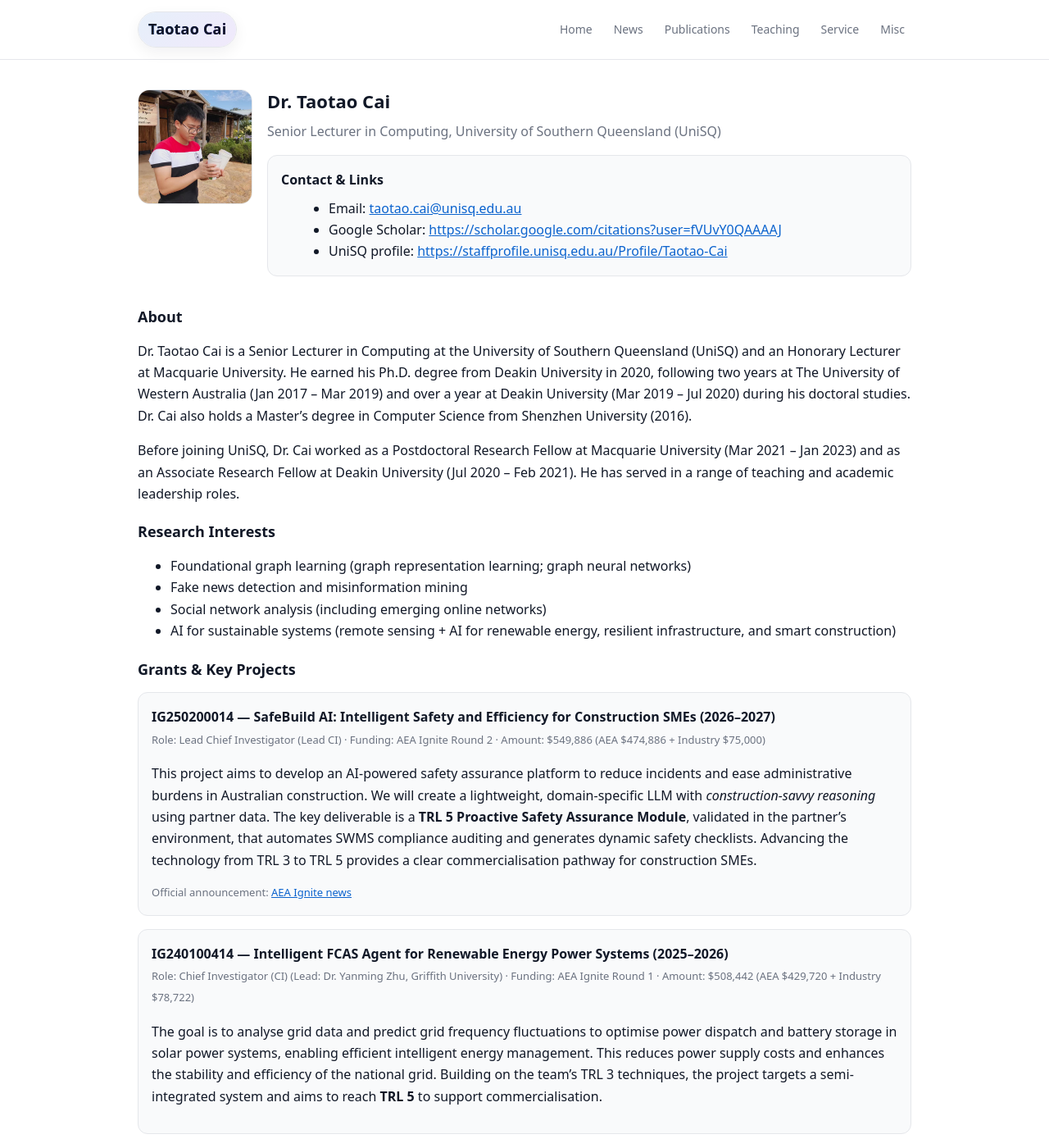
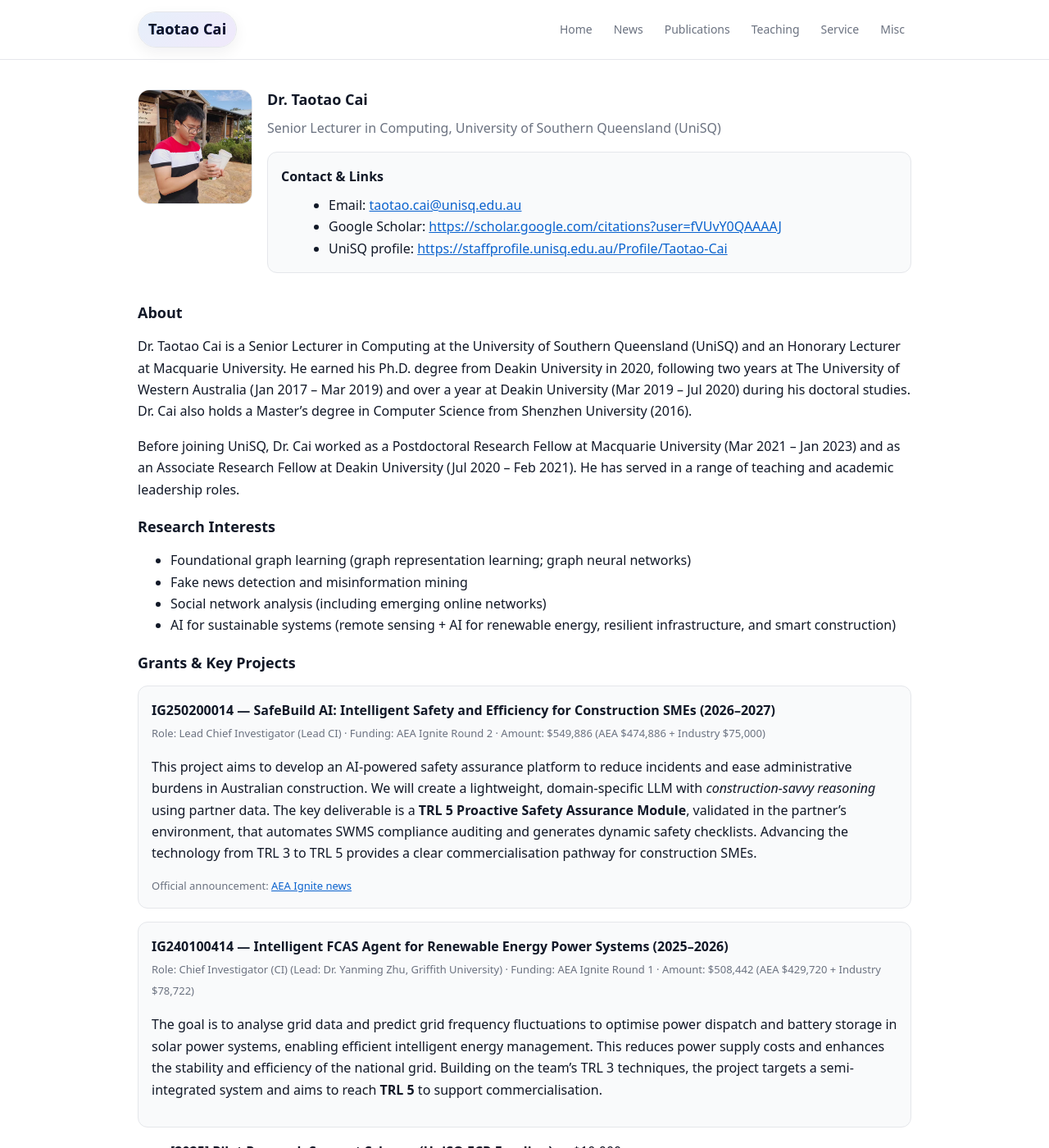
Before and after one commit to Taotao1992/Taotao1992.github.io, a Jekyll site: the page built from index.md, in a window 1280 px wide and 1400 px high. Shown: the whole window at 82% size. Built offline with Jekyll 4.4.1, drawn with Linux system fonts in a browser that asks for light colours.

Commit message:
Match page titles (h1) size to section headings (h2)

```diff
--- a/assets/style.css
+++ b/assets/style.css
@@ -47,9 +47,9 @@ nav{display:flex;flex-wrap:wrap;gap:10px}
 nav a{color:var(--muted);text-decoration:none;font-size:14px;padding:6px 8px;border-radius:8px}
 nav a:hover{color:var(--fg);background:#f3f4f6}
 
-main h1{margin:0 0 10px 0;font-size:22px;line-height:1.28}
-main h2{margin-top:22px;font-size:18px;line-height:1.32}
-main h3{margin-top:18px;font-size:16px;color:var(--fg)}
+main h1{margin:0 0 10px 0;font-size:18px;line-height:1.35;font-weight:750}
+main h2{margin-top:20px;font-size:18px;line-height:1.35}
+main h3{margin-top:16px;font-size:16px;color:var(--fg)}
 
 .hero{display:flex;gap:18px;align-items:flex-start;flex-wrap:wrap}
 .avatar{width:140px;height:140px;border-radius:14px;object-fit:cover;border:1px solid var(--border);background:#f3f4f6}
```
